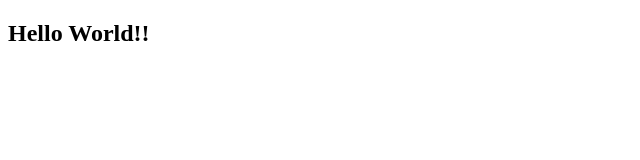
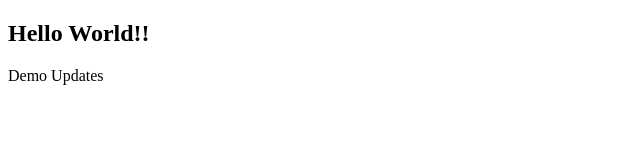
Before and after one commit to ark-uiux/demo-repo, a plain HTML site: page index.html in a window 1280 px wide. Shown: the whole page, without its empty margins (0-640 px from the left). Drawn offline with Linux system fonts and the light colour scheme.

Commit message:
Updated Index File

```diff
--- a/index.html
+++ b/index.html
@@ -8,5 +8,6 @@
 </head>
 <body>
     <h2>Hello World!!</h2>
+    <p>Demo Updates</p>
 </body>
 </html>
```
